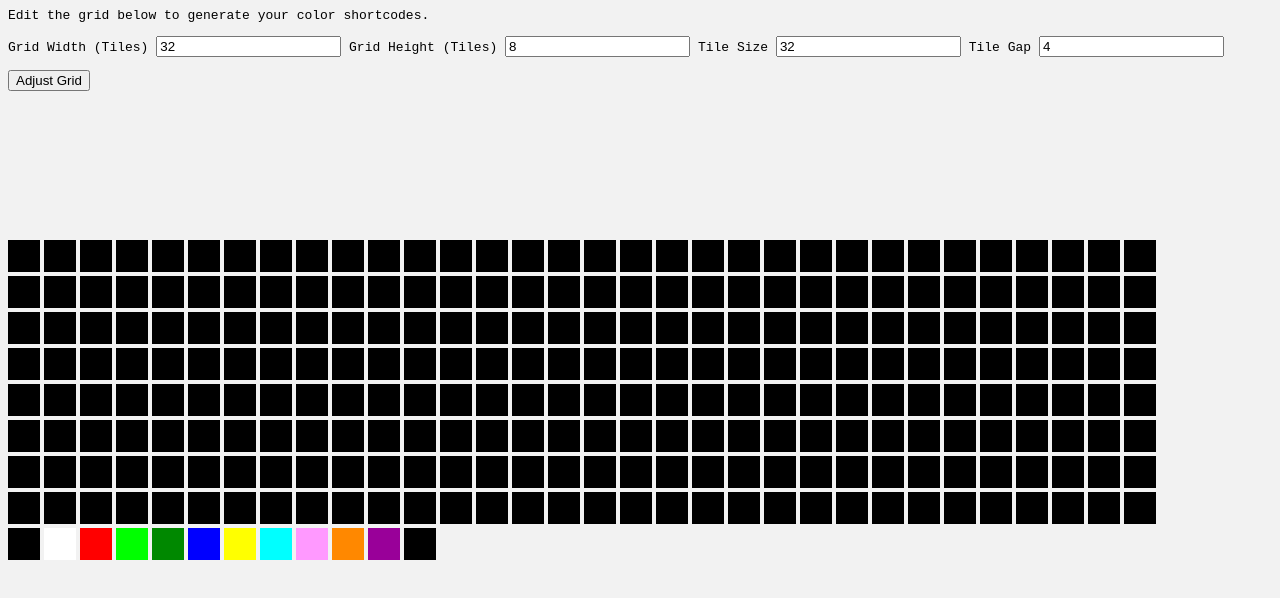
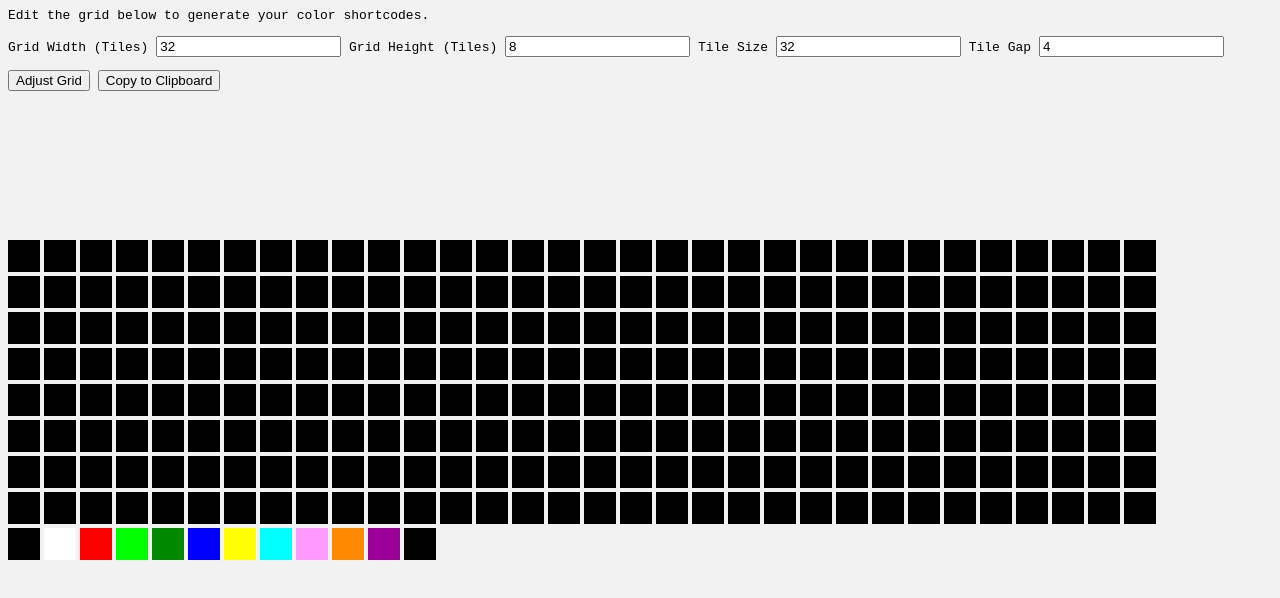
Before and after one commit to Xenosplitter/bitmap-helper, a plain HTML site: page bmp-helper.html in a window 1280 px wide. Drawn offline with Linux system fonts and the light colour scheme.

Commit message:
added a copy to clipboard button

```diff
--- a/bmp-helper.html
+++ b/bmp-helper.html
@@ -13,6 +13,7 @@
             <input type="number" id="tileGap" name="gap" value="4">
         </form>
         <button onclick="gridSetup()">Adjust Grid</button>
+        <button onclick="copyToClipboard()">Copy to Clipboard</button>
 
         <p id="result" style="max-width:50vw; max-height:112px; overflow:scroll; word-break:break-all;"></p>
     <body>
--- a/main.js
+++ b/main.js
@@ -91,6 +91,14 @@ function onMouseMove(event) {
     };
 };
 
+//copy the current bitmap image shortcodes to the user's clipboard
+function copyToClipboard() {
+    navigator.clipboard.writeText(bitmap);
+    alert("Copied to clipboard!");
+};
+
+//set up grid according to current configs
+//optionally add a color, only really used for resetting to background
 function initializeBoard(color = defaultColor) {
     //draw the grid
     for (let y = 0; y < gridHeight; y++) {
```
